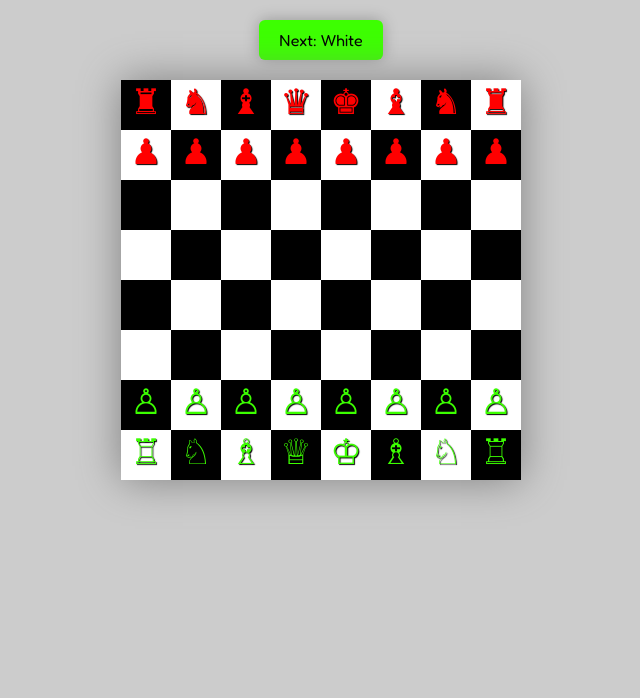
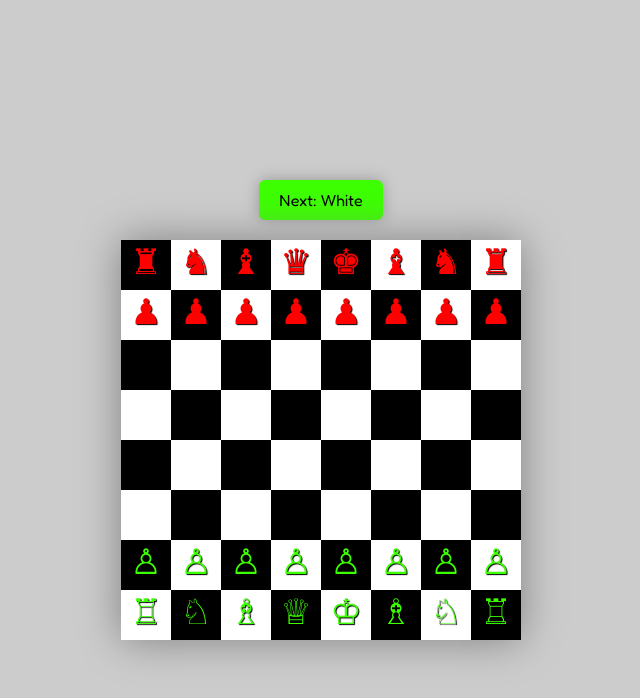
Before and after one commit to ashok-kannan-dev/chess-board, a plain HTML site: page index.html in a window 1280 px wide. Shown: the whole page, without its empty margins (319-959 px from the left). Drawn offline with Linux system fonts and the light colour scheme.

Commit message:
style update

```diff
--- a/css/custom.css
+++ b/css/custom.css
@@ -65,6 +65,15 @@ body {
     background: #000;
 }
 
+.parent {
+    height: 100vh;
+    display: flex;
+    flex-flow: column wrap;
+    align-items: center;
+    justify-content: center;
+    overflow: hidden;
+}
+
 div[data-player="w"] {
     color: #3cff00;
     text-shadow: 1px 1px 1px black;
```
